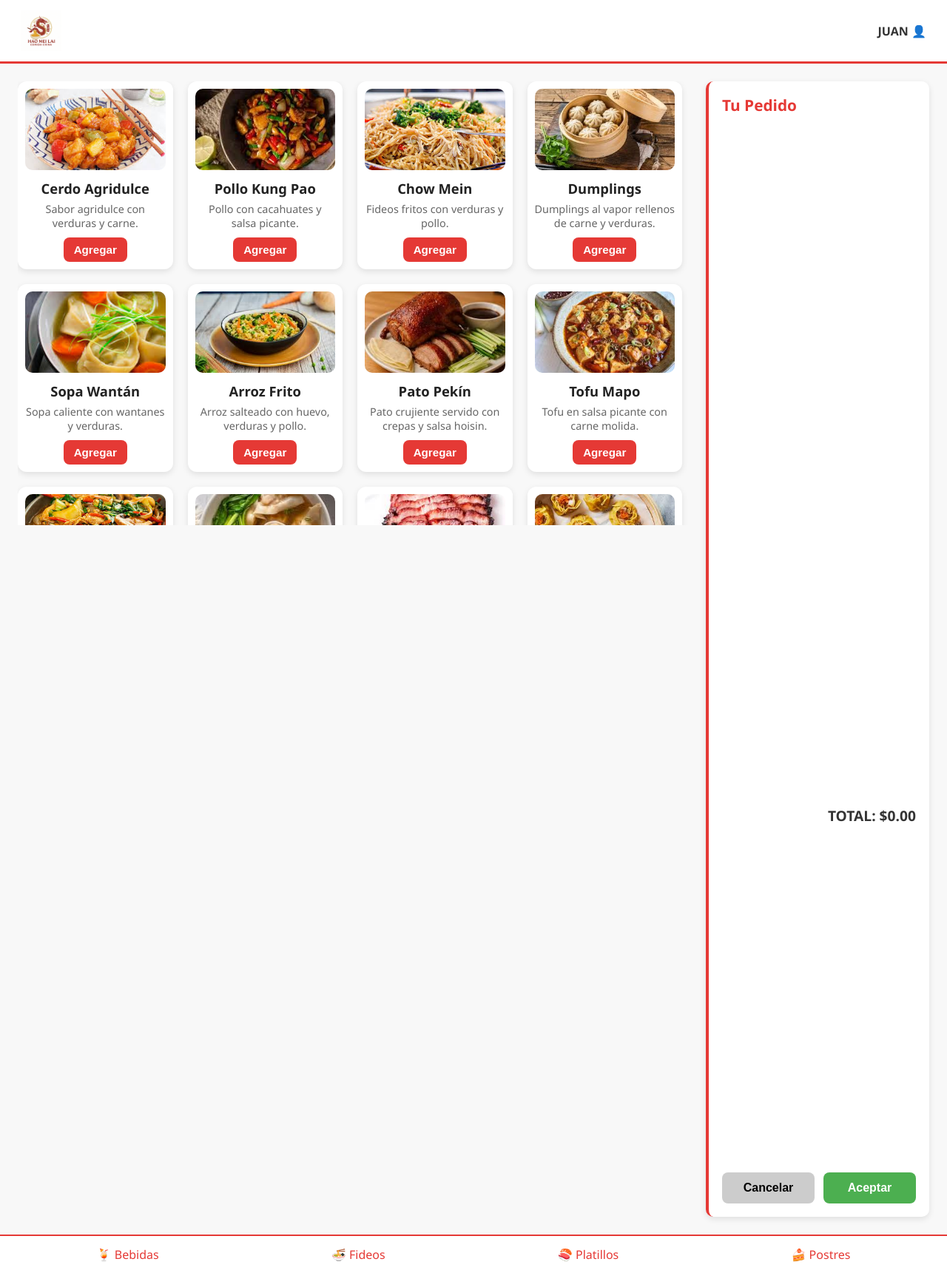
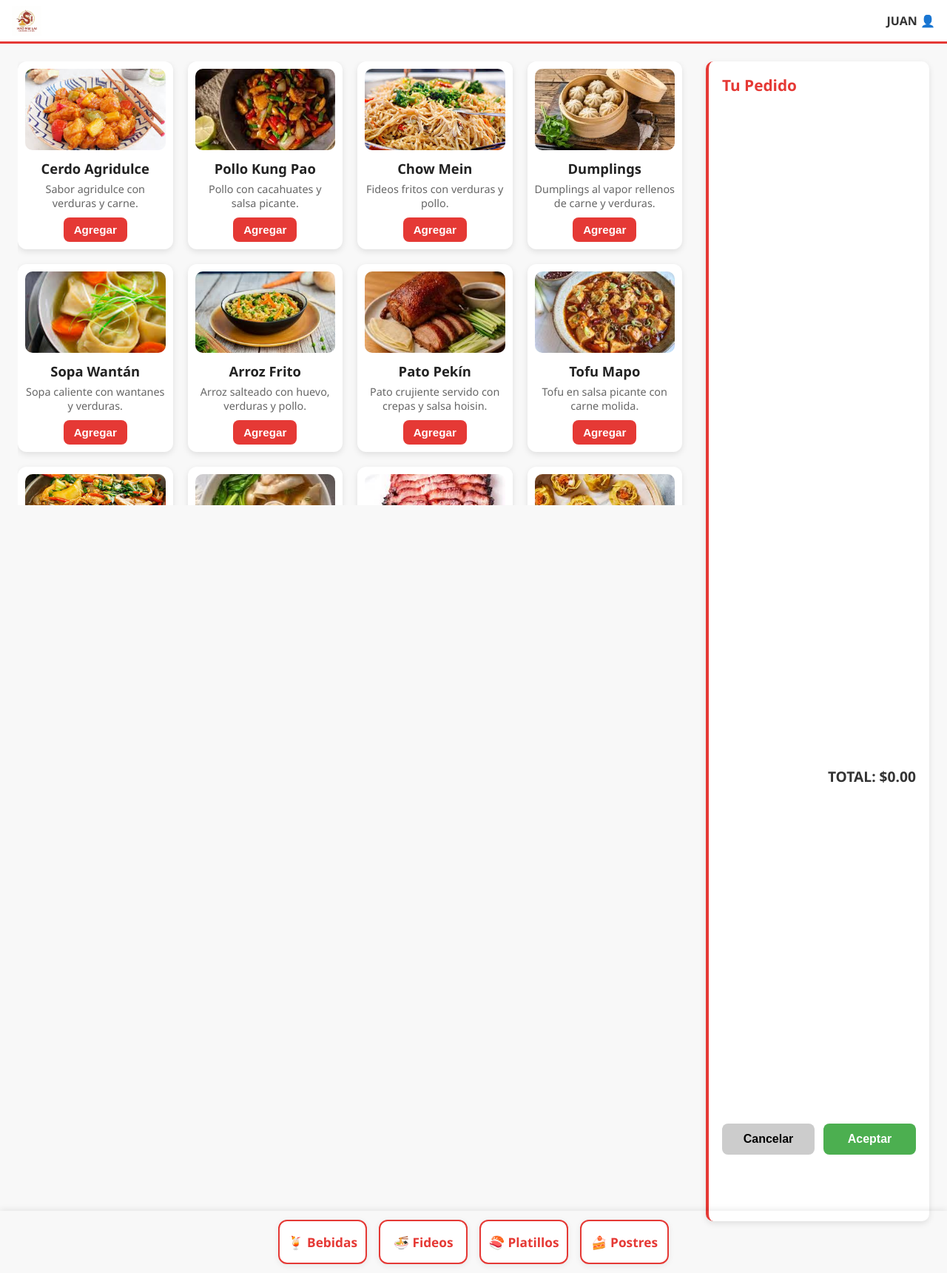
Before and after one commit to elkrFst/HaoMeiLai, a PHP site: page /HaoMeiLai/php/Empleado/empleado.php in a window 1280 px wide. Shown: the whole page at 74% size. Run offline with PHP 8.4, Linux system fonts and the light colour scheme.

Commit message:
casi por termina el empleado

```diff
--- a/css/Empleado.css
+++ b/css/Empleado.css
@@ -42,6 +42,7 @@ main {
   grid-template-columns: 3fr 1fr;  /* menú más ancho que carrito */
   gap: 24px;
   padding: 24px;
+  padding-bottom: 70px; /* Ajusta el valor según el alto del menú fijo */
 }
 
 /* MENÚ */
@@ -113,6 +114,7 @@ main {
   border-left: 4px solid #e53935;
   border-radius: 10px;
   padding: 18px;
+  padding-bottom: 90px; /* Ajusta el valor según el alto del footer fijo */
   box-shadow: 0 3px 8px rgba(0,0,0,0.1);
   display: flex;
   flex-direction: column;
@@ -203,11 +205,14 @@ main {
 
 /* FOOTER */
 footer {
-  background: #fff;
+  background: #f6f8fa;
   border-top: 2px solid #e53935;
-  padding: 14px;
+  padding: 18px 0;
   display: flex;
-  justify-content: space-around;
+  justify-content: center;
+  gap: 24px;
+  flex-wrap: wrap;
+  box-shadow: 0 -2px 8px rgba(0,0,0,0.04);
 }
 
 footer div {
@@ -221,6 +226,56 @@ footer div:hover {
   color: #b71c1c;
 }
 
+.footer-item {
+  min-width: 120px;
+  min-height: 60px;
+  background: #fff;
+  color: #e53935;
+  font-size: 1.08em;
+  font-weight: 600;
+  border: 2px solid #e53935;
+  border-radius: 12px;
+  box-shadow: 0 2px 8px rgba(0,0,0,0.07);
+  display: flex;
+  flex-direction: column;
+  align-items: center;
+  justify-content: center;
+  gap: 6px;
+  cursor: pointer;
+  transition:
+    background 0.2s,
+    color 0.2s,
+    border-color 0.2s,
+    box-shadow 0.2s;
+}
+
+.footer-item:hover,
+.footer-item:focus {
+  background: #e53935;
+  color: #fff;
+  border-color: #b71c1c;
+  box-shadow: 0 4px 12px rgba(229,57,53,0.12);
+}
+
+.categorias-menu {
+  position: fixed;
+  left: 0;
+  bottom: 0;
+  width: 100%;
+  background: transparent; /* Sin fondo */
+  display: flex;
+  gap: 16px;
+  justify-content: center;
+  padding: 12px 0;
+  box-shadow: none; /* Sin sombra */
+  z-index: 100;
+  pointer-events: none; /* Permite que los botones debajo sean clickeables */
+}
+
+.categorias-menu .footer-item {
+  pointer-events: auto; /* Los cuadritos sí son clickeables */
+}
+
 /* RESPONSIVE */
 @media (max-width: 768px) {
   main {
@@ -230,4 +285,15 @@ footer div:hover {
     border-left: none;
     border-top: 4px solid #e53935;
   }
+  .footer-item {
+    padding: 10px 12px;
+    font-size: 0.95em;
+    border-radius: 6px;
+  }
 }
+
+@media (max-width: 1199px) {
+  footer {
+    display: none !important;
+  }
+}
--- a/php/Empleado/empleado.php
+++ b/php/Empleado/empleado.php
@@ -10,16 +10,16 @@
 </head>
 <body>
   <!-- HEADER -->
-  <header>
-    <img src="../../imagenes/logo comida.png" alt="Logo">
-    <div class="user">JUAN 👤</div>
+  <header style="padding: 8px 16px; display: flex; align-items: center; background: #fff;">
+    <img src="../../imagenes/logo comida.png" alt="Logo" style="height: 40px;">
+    <div class="user" style="margin-left: 12px; font-size: 1em;">JUAN 👤</div>
     <div id="ver-todo" style="margin-left:auto;">
-      <button onclick="renderMenu()" style="padding:8px 20px; background:#e53935; color:#fff; border:none; border-radius:6px; cursor:pointer;">Ver todo</button>
+      <button onclick="renderMenu()" style="padding:6px 16px; background:#e53935; color:#fff; border:none; border-radius:6px; cursor:pointer;">Ver todo</button>
     </div>
   </header>
 
   <!-- LAYOUT -->
-  <main>
+  <main style="padding-bottom: 70px;">
     <!-- MENÚ DE PRODUCTOS -->
     <section class="menu" id="menu-productos">
       <div class="card">
@@ -162,14 +162,26 @@
     </aside>
   </main>
 
-  <!-- FOOTER -->
-  <footer>
+  <!-- FOOTER FIJO DE CATEGORÍAS -->
+  <nav class="categorias-menu" style="
+    position: fixed;
+    left: 0;
+    bottom: 0;
+    width: 100%;
+    background: transparent; /* Fondo totalmente transparente */
+    display: flex;
+    gap: 16px;
+    justify-content: center;
+    padding: 12px 0;
+    box-shadow: 0 -2px 8px rgba(0,0,0,0.08);
+    z-index: 100;
+  ">
     <div class="footer-item" data-nombre="Bebidas" data-precio="25">🍹 Bebidas</div>
     <div class="footer-item" data-nombre="Fideos" data-precio="40">🍜 Fideos</div>
     <div class="footer-item" data-nombre="Platillos" data-precio="45">🍣 Platillos</div>
     <div class="footer-item" data-nombre="Postres" data-precio="30">🍰 Postres</div>
+  </nav>
 
-  </footer>
   <script>
   const productos = [
     {nombre: "Cerdo Agridulce", precio: 50, categoria: "Platillos", img: "../../imagenes/plato1.jpeg", desc: "Sabor agridulce con verduras y carne."},
```
